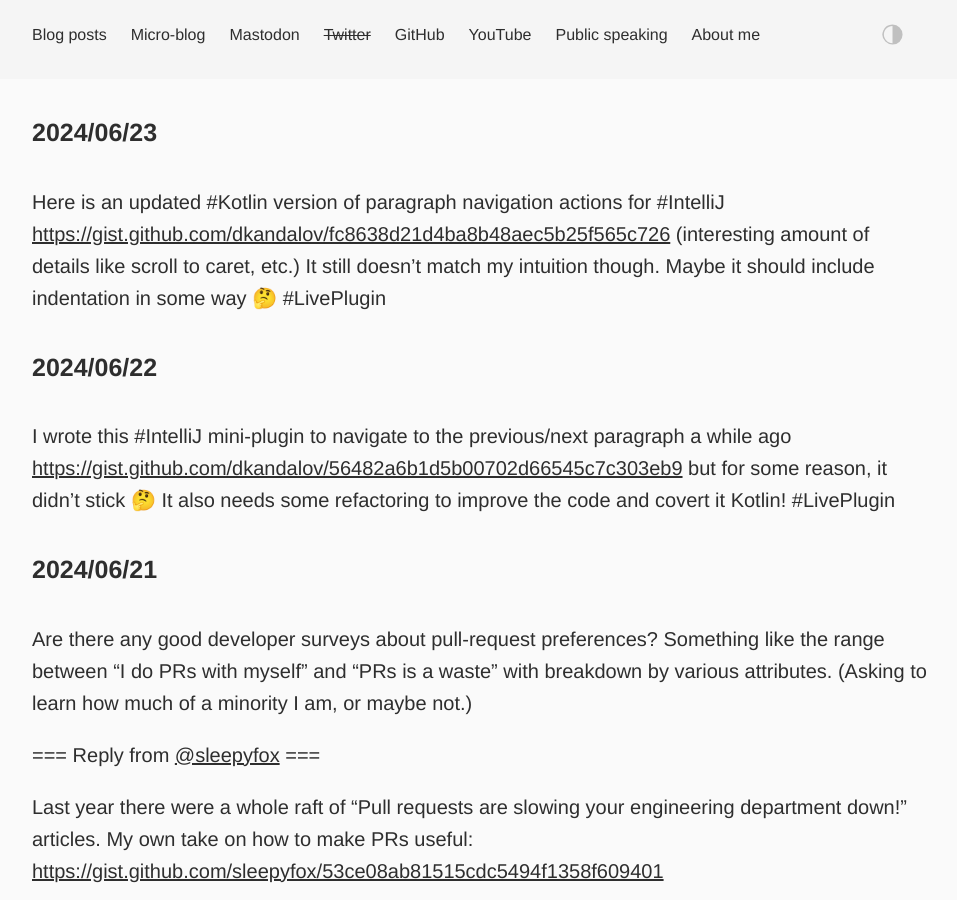
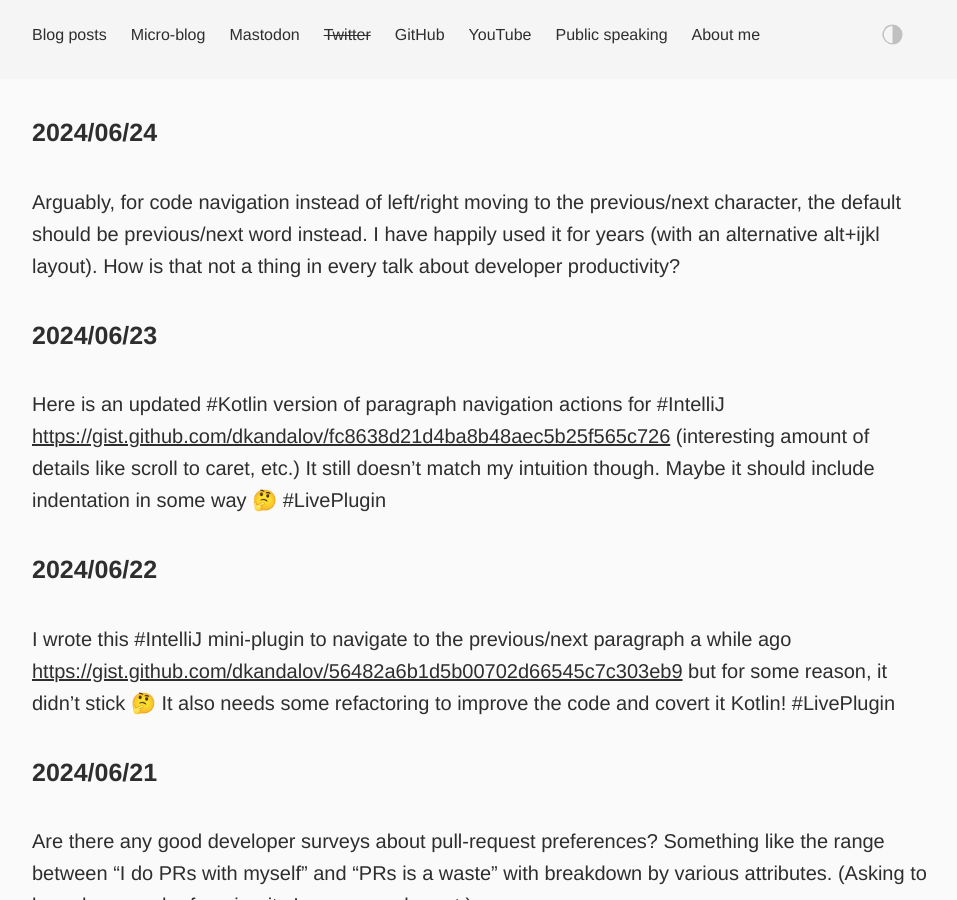
Before and after one commit to dkandalov/dkandalov.github.io, a Jekyll site: the page built from micro-blog.md, in a window 1280 px wide and 900 px high. Shown: the whole window, without its empty margins (160-1117 px from the left). Built offline with Jekyll 4.4.1, drawn with Linux system fonts in a browser that asks for light colours.

Commit message:
updated micro-blog

```diff
--- a/micro-blog.md
+++ b/micro-blog.md
@@ -2,6 +2,9 @@
 layout: post
 permalink: /micro-blog/
 ---
+
+#### 2024/06/24
+Arguably, for code navigation instead of left/right moving to the previous/next character, the default should be previous/next word instead. I have happily used it for years (with an alternative alt+ijkl layout). How is that not a thing in every talk about developer productivity?
 
 #### 2024/06/23
 Here is an updated #Kotlin version of paragraph navigation actions for #IntelliJ <https://gist.github.com/dkandalov/fc8638d21d4ba8b48aec5b25f565c726> (interesting amount of details like scroll to caret, etc.) It still doesn't match my intuition though. Maybe it should include indentation in some way 🤔 #LivePlugin
```
